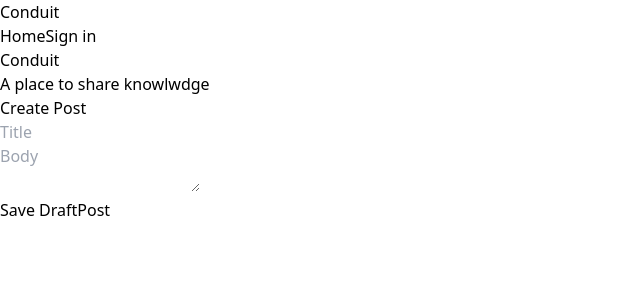
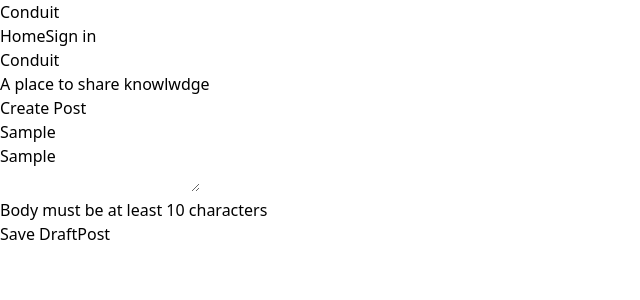
Before and after one commit to Aliko2020/coduit-CRUD-, a React (Vite) app: page /createPost in a window 1280 px wide. Both pictures are taken after typing "Sample", "Sample" into the empty fields and a click on the button "Save Draft". Shown: the top 300 px of the page, without its empty margins (0-640 px from the left). Built offline with nearby package versions, Linux system fonts and the light colour scheme; no server answers.

Commit message:
validation added to addpost page

```diff
--- a/src/pages/CreatePost.jsx
+++ b/src/pages/CreatePost.jsx
@@ -1,6 +1,7 @@
 import React, { useReducer, useState } from "react";
 import { Link } from "react-router-dom";
-
+import { useFormik } from "formik";
+import * as yup from 'yup'
 
 const initialState = {
   isLoading: false,
@@ -12,7 +13,6 @@ const initialState = {
 };
 
 const reducer = (state, action) => {
-
   switch (action.type) {
     case 'SET_LOADING':
       return { ...state, isLoading: action.payload };
@@ -28,19 +28,15 @@ const reducer = (state, action) => {
 const CreatePost = () => {
   const [state, dispatch] = useReducer(reducer, initialState);
 
-  const handleChange = (event) => {
-    const { name, value } = event.target;
-    if (value.trim() !== "") {
-      setError(null); // Clear error when a value is entered
-      dispatch({ type: 'UPDATE_FEED', name, value });
-    } else {
-      setError(`${name} field cannot be empty`); // Set error message
-    }
-  };
-  const [error, setError] = useState(null);
-  const handleSubmit = async (event) => {
-    event.preventDefault();
+  const validationSchema = yup.object({
+    title: yup.string().required('Title is required').min(3,'Title too short!').max(100, 'Title must be less than 100 characters'),
+    body: yup.string().required('Body is required').min(10, 'Body must be at least 10 characters'),
+  });
 
+  const formik = useFormik({
+    initialValues: state.feed,
+    validationSchema,
+    onSubmit: async (values) => {
       dispatch({ type: 'SET_LOADING', payload: true });
 
       try {
@@ -49,7 +45,7 @@ const CreatePost = () => {
           headers: {
             "Content-Type": "application/json",
           },
-        body: JSON.stringify(state.feed),
+          body: JSON.stringify(values), // Use values directly from Formik
         });
 
         if (!response.ok) {
@@ -61,12 +57,13 @@ const CreatePost = () => {
         console.log("Success:", data);
       } catch (error) {
         console.error("Error:", error);
-    }
-
+      } finally {
         dispatch({ type: 'UPDATE_FEED', name: 'title', value: '' });
         dispatch({ type: 'UPDATE_FEED', name: 'body', value: '' });
         dispatch({ type: 'SET_LOADING', payload: false });
-  };
+      }
+    },
+  });
 
   return (
     <div>
@@ -80,31 +77,32 @@ const CreatePost = () => {
       ) : (
         <div className="flex flex-col gap-2 p-8 max-w-xl m-auto">
           <h1 className="text-2xl">Create Post</h1>
-          <form className="flex flex-col gap-2" onSubmit={handleSubmit}>
-            {/* ... input fields and layout ... */}
+          <form className="flex flex-col gap-2" onSubmit={formik.handleSubmit}> {/* Use formik.handleSubmit */}
             <div className="">
               <input
                 name="title"
-                value={state.feed.title}
-                onChange={handleChange}
+                value={formik.values.title}
+                onChange={formik.handleChange}
                 type="text"
                 placeholder="Title"
                 className="mt-4 appearance-none focus:outline-none w-full h-12 sm:flex-grow border rounded-xl p-1 border-gray-300"
                 maxLength="100"
               />
-              {error && <p className="text-red-500">{error}</p>}
-              {/* ... */}
+              {formik.touched.title && formik.errors.title && ( // Display error conditionally
+                <p className="text-red-500">{formik.errors.title}</p>
+              )}
             </div>
             <div className="flex flex-col">
               <textarea
                 name="body"
-                value={state.feed.body}
-                onChange={handleChange}
+                value={formik.values.body}
+                onChange={formik.handleChange}
                 placeholder="Body"
                 className="appearance-none focus:outline-none w-full h-24 sm:flex-grow border rounded-xl p-1 border-gray-300"
               ></textarea>
-              {error && <p className="text-red-500">{error}</p>}
-              {/* ... */}
+              {formik.touched.body && formik.errors.body && ( // Display error conditionally
+                <p className="text-red-500">{formik.errors.body}</p>
+              )}
             </div>
             <div className="flex gap-2 justify-end items-end">
           <button className="px-2 py-1 text-gray-400 bg-gray-200 rounded-md cursor-pointer hover:bg-slate-400 hover:text-gray-100">
```
Lines whose indentation alone changed are shown as unchanged.
